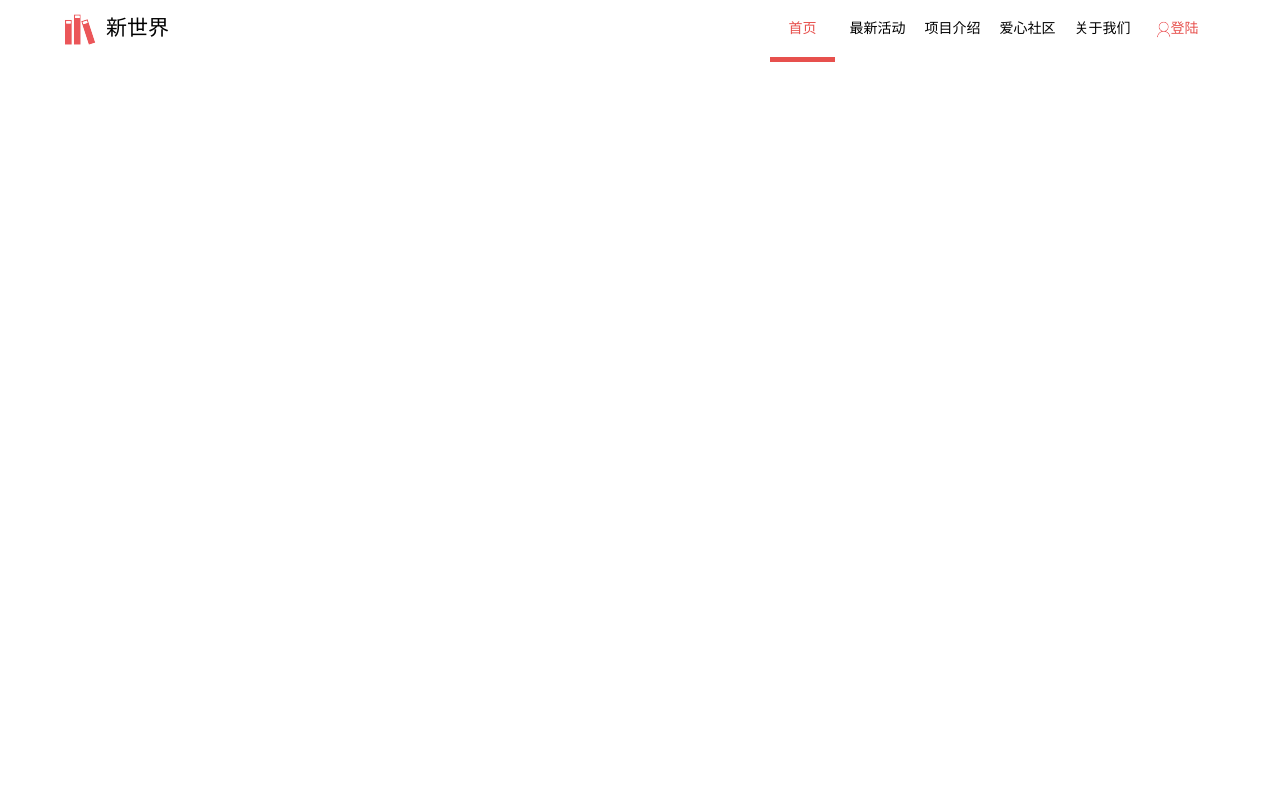
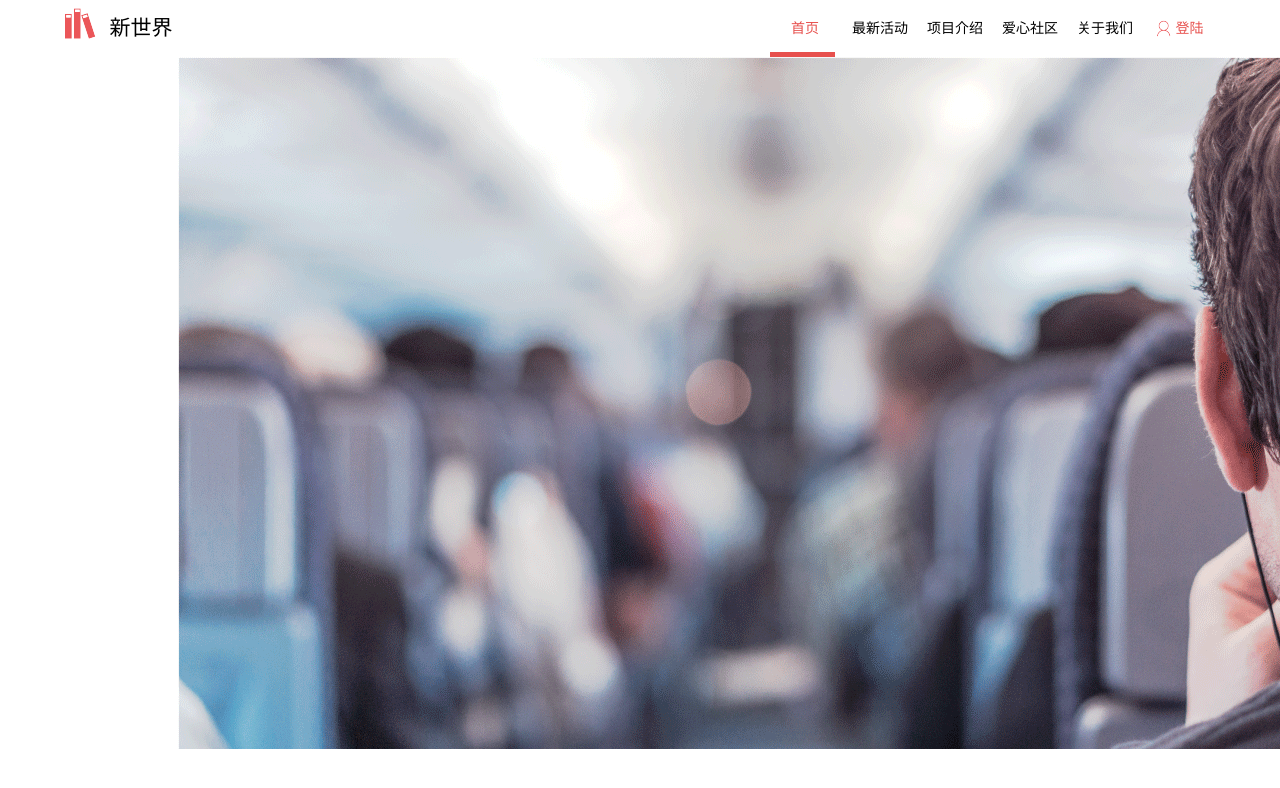
Before and after one commit to GZYGSPY/Mission-7, a website: page src/page/index.html in a window 1280 px wide. Drawn offline with Linux system fonts and the light colour scheme.

Commit message:
导航条

```diff
--- a/src/less/styles.less
+++ b/src/less/styles.less
@@ -12,6 +12,7 @@ body {
   width: 100%;
   font-family: 微软雅黑;
   font-size: 14px;
+  box-sizing: border-box;
 }
 
 a:link {
@@ -44,9 +45,9 @@ header {
   background-color: white;
 }
 
-img{
-  &.v-align-m{
-    vertical-align: middle;
+img {
+  &.v-align-sub {
+    vertical-align: sub;
   }
 }
 
@@ -54,8 +55,7 @@ img{
   .nav-brand {
     float: left;
     cursor: pointer;
-    div {
-      float: left;
+    > * {
       margin: 0 5px;
     }
     &:first-child {
@@ -80,11 +80,18 @@ img{
       &.lively {
         &.active, &:hover {
           color: #e7504d;
+          height: 52px;
           border-bottom: 5px #e7504d solid;
         }
       }
       &.highlights {
         color: #e7504d;
+      }
+      &:first-child {
+        margin-left: 0;
+      }
+      > * {
+        margin-left: 5px;
       }
     }
   }
@@ -96,3 +103,8 @@ img{
     margin: 0 5px;
   }
 }
+
+.banner {
+  height: 692px;
+  overflow: hidden;
+}
--- a/src/page/index.html
+++ b/src/page/index.html
@@ -12,8 +12,8 @@
     <div class="container">
         <nav class="nav main-nav">
             <div class="nav-brand">
-                <div class="logo"><img class="v-align-m" src="../img/logo.gif"></div>
-                <div class="name bold-text">新世界</div>
+                <span class="logo"><img class="v-align-sub" src="../img/logo.gif"></span>
+                <span class="name bold-text">新世界</span>
             </div>
             <div class="menu nav-menu">
                 <div class="menu-item lively active"><span>首页</span></div>
@@ -21,11 +21,13 @@
                 <div class="menu-item lively"><span>项目介绍</span></div>
                 <div class="menu-item lively"><span>爱心社区</span></div>
                 <div class="menu-item lively"><span>关于我们</span></div>
-                <div class="menu-item highlights"><img class="v-align-m" src="../img/default-avatar.gif"><span>登陆</span>
+                <div class="menu-item highlights"><span><img class="v-align-sub" src="../img/default-avatar.gif"></span><span>登陆</span>
                 </div>
             </div>
         </nav>
-        <section></section>
+        <section class="banner">
+            <img src="../img/banner.gif">
+        </section>
         <section></section>
         <section></section>
         <section></section>
```
Also changed, not shown: src/img/banner.gif (added).
